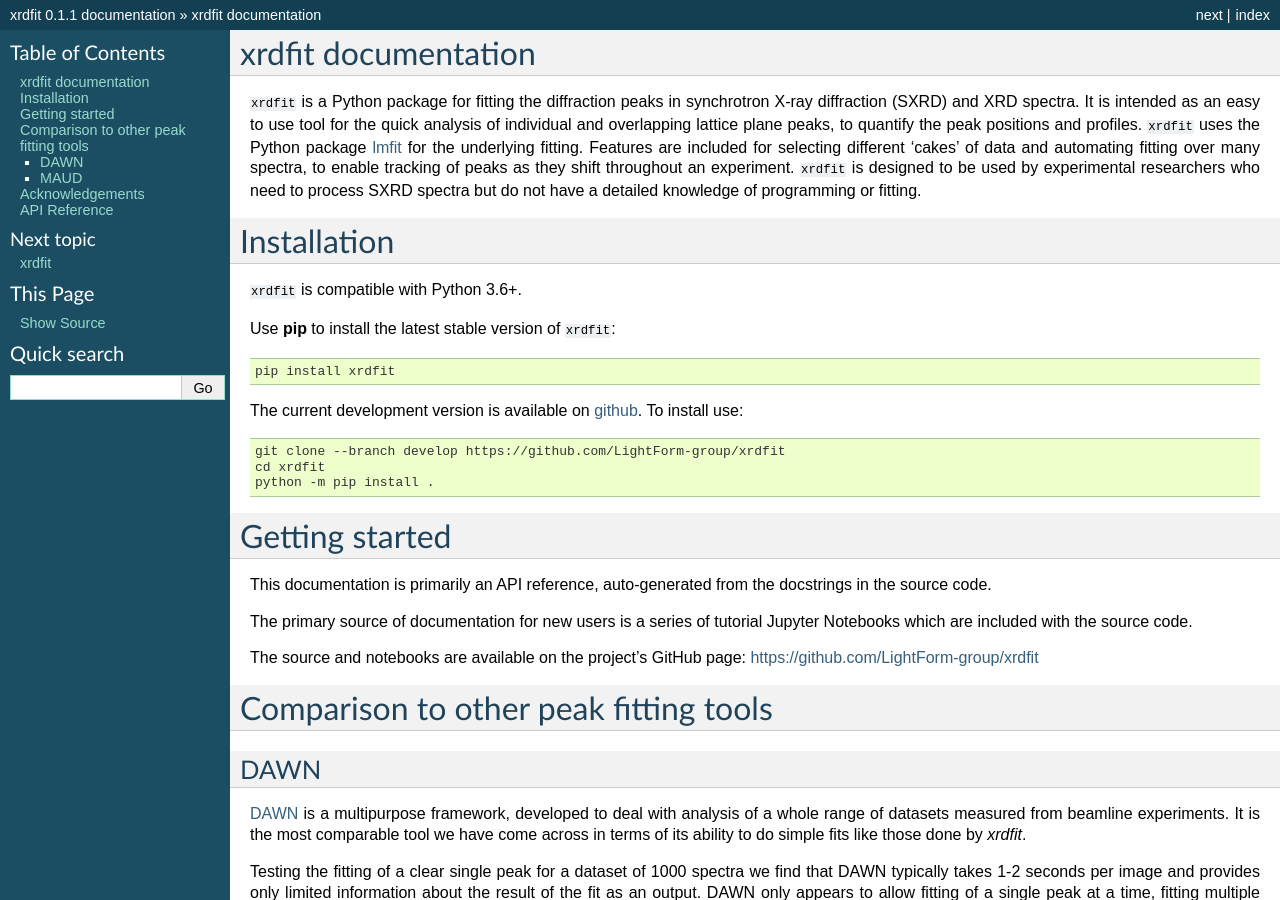
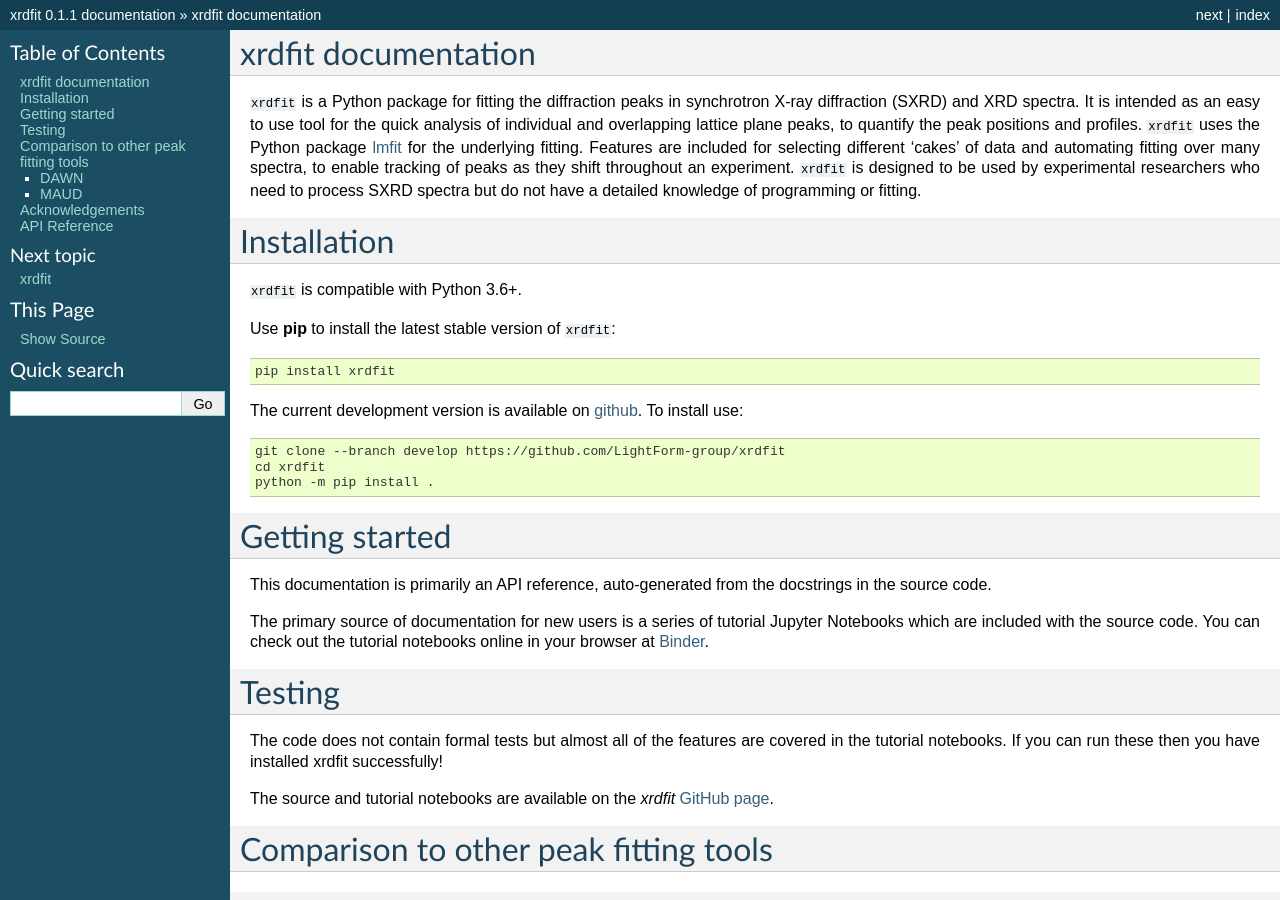
Before and after one commit to LightForm-group/xrdfit, a Sphinx documentation site: the page built from docs/source/index.rst, in a window 1280 px wide and 900 px high. Built offline with Sphinx 7.4.7, drawn with Linux system fonts in a browser that asks for light colours.

Commit message:
Update documentation

```diff
--- a/docs/source/index.rst
+++ b/docs/source/index.rst
@@ -26,13 +26,20 @@ The current development version is available on `github
 
 
 Getting started
-================
+==================
 
 This documentation is primarily an API reference, auto-generated from the docstrings in the source code.
 
-The primary source of documentation for new users is a series of tutorial Jupyter Notebooks which are included with the source code.
+The primary source of documentation for new users is a series of tutorial Jupyter Notebooks which are included with
+the source code. You can check out the tutorial notebooks online in your browser at `Binder <https://mybinder.org/v2/gh/LightForm-group/xrdfit/master>`_.
 
-The source and notebooks are available on the project’s GitHub page: `<https://github.com/LightForm-group/xrdfit>`_
+Testing
+========
+
+The code does not contain formal tests but almost all of the features are covered in the tutorial notebooks. If you can run
+these then you have installed xrdfit successfully!
+
+The source and tutorial notebooks are available on the `xrdfit` `GitHub page <https://github.com/LightForm-group/xrdfit>`_.
 
 
 Comparison to other peak fitting tools
@@ -41,7 +48,7 @@ Comparison to other peak fitting tools
 DAWN
 -----
 
-`DAWN <ttps://dawnsci.org/>`_ is a multipurpose framework, developed to deal with analysis of a whole range of
+`DAWN <https://dawnsci.org/>`_ is a multipurpose framework, developed to deal with analysis of a whole range of
 datasets measured from beamline experiments. It is the most comparable tool we have come across in terms of its
 ability to do simple fits like those done by `xrdfit`.
 
--- a/setup.py
+++ b/setup.py
@@ -5,7 +5,7 @@ with open("README.md", "r") as fh:
 
 setup(
     name='xrdfit',
-    version='1.0.0',
+    version='1.1.0',
     description='Automated fitting of XRD peaks using Pseudo-Voight fits',
     author='Peter Crowther, Christopher Daniel',
     long_description=long_description,
```
Also changed, not shown: README.md (+12 -11 lines).
